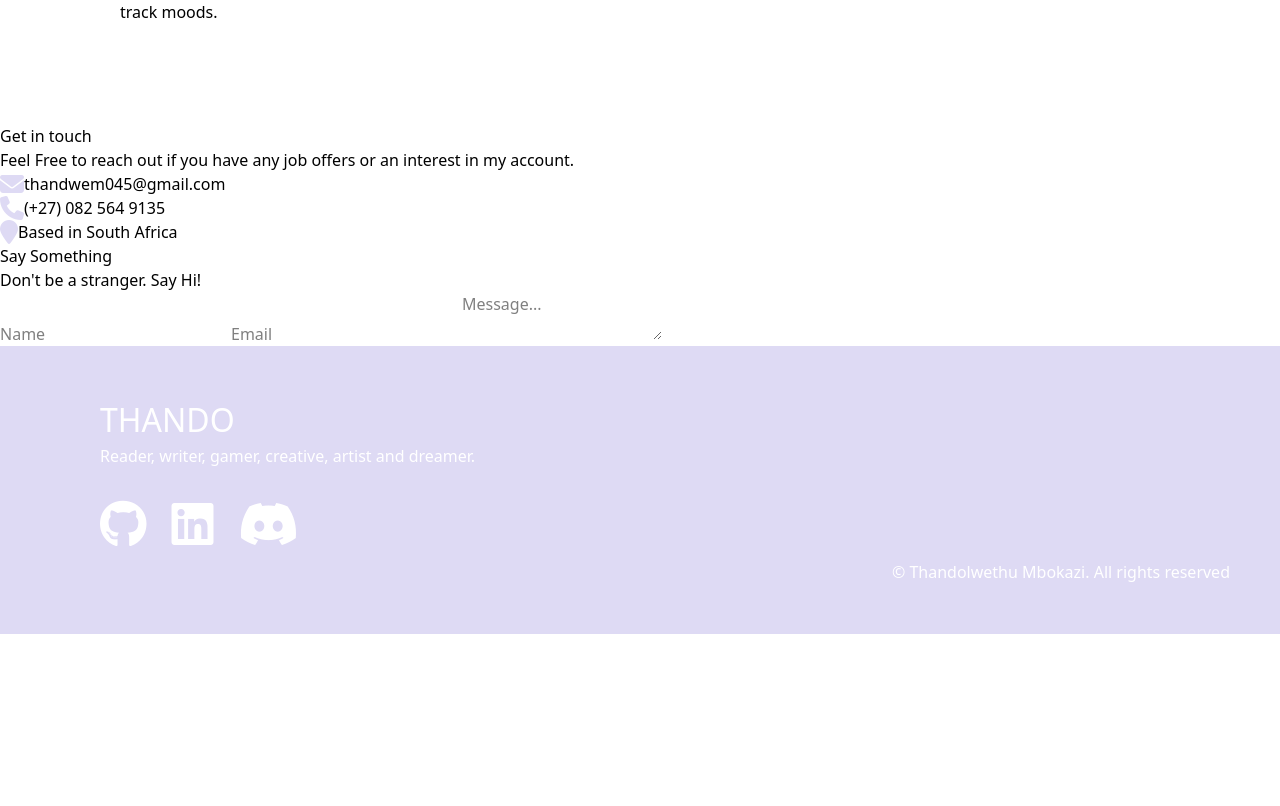
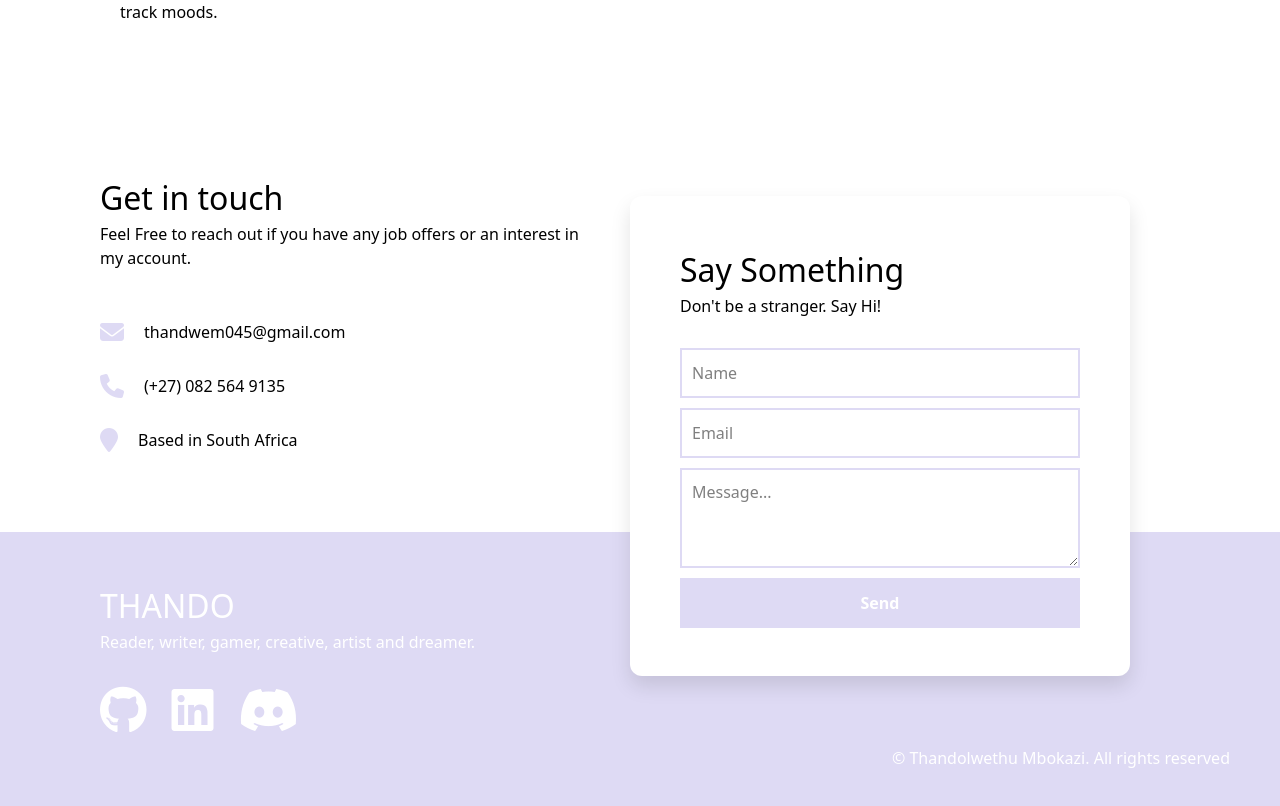
Before and after one commit to Tundoor/portfolio-v2, a Next.js app in the folder my-portfolio/: page / in a window 1280 px wide. Shown: the part 3666-4472 px from the top of the page. Before the commit the page ends 4300 px from the top, so only its background shows below. Built offline with nearby package versions, Linux system fonts and the light colour scheme.

Commit message:
Applied styling to footer

```diff
--- a/my-portfolio/app/components/footer/footer.css
+++ b/my-portfolio/app/components/footer/footer.css
@@ -1,16 +1,93 @@
 /* Contact details */
+.contact-details-div {
+    padding: 50px;
+    padding-left: 100px;
+}
+
+.in-touch-div {
+   margin-bottom: 50px;
+}
+
+.in-touch-div h1 {
+    font-size: 2rem;
+}
+
+.in-touch-div p {
+    width: 500px;
+}
+
 .contact-detail {
     display: flex;
     align-items: center;
+    margin-bottom: 30px;
 }
 
 .contact-detail i {
     color: #DEDAF4;
     font-size: 1.5rem;
+    margin-right: 20px;
 }
 
 /* form div */
 
+.contact-form-div {
+    position: absolute;
+    z-index: 10;
+    right: 150px;
+    transform: translateY(-70%);
+    background-color: white;
+    box-shadow: 0 10px 20px rgba(0, 0, 0, 0.114);
+    border-radius: 12px;
+    padding: 50px;
+    width: 500px;
+    height: 60%;
+}
+
+.form-header {
+    margin-bottom: 30px;
+}
+
+.form-header h1{
+    font-size: 2rem;
+}
+.contact-form {
+    display: flex;
+    flex-direction: column;
+}
+
+.contact-form input {
+    border-style: solid;
+    border-width: 2px;
+    border-color: #DEDAF4;
+    height: 50px;
+    padding: 10px;
+    margin-bottom: 10px;
+}
+
+.contact-form textarea {
+    border-style: solid;
+    border-width: 2px;
+    border-color: #DEDAF4;
+    height: 100px;
+    padding: 10px;
+    margin-bottom: 10px;
+}
+
+.contact-form button {
+    background-color: #DEDAF4;
+    height: 50px;
+    border: none;
+    color: white;
+    font-weight: 700;
+    cursor: pointer;
+    transition: transform 0.2s ease, box-shadow 0.2s ease, background-color 0.2s ease;
+}
+
+.contact-form button:hover {
+    background-color: #a7a4b8;
+    transform: translateY(-2px);
+    box-shadow: 0 6px 8px rgba(0,0,0,0.15);
+}
 
 /* footer */
 
--- a/my-portfolio/app/components/footer/footer.jsx
+++ b/my-portfolio/app/components/footer/footer.jsx
@@ -35,6 +35,7 @@ export default function Footer() {
                 <input placeholder='Name' type='text'></input>
                 <input placeholder='Email' type='text'></input>
                 <textarea placeholder='Message...'></textarea>
+                <button>Send</button>
             </form>
          </div>
 
```
